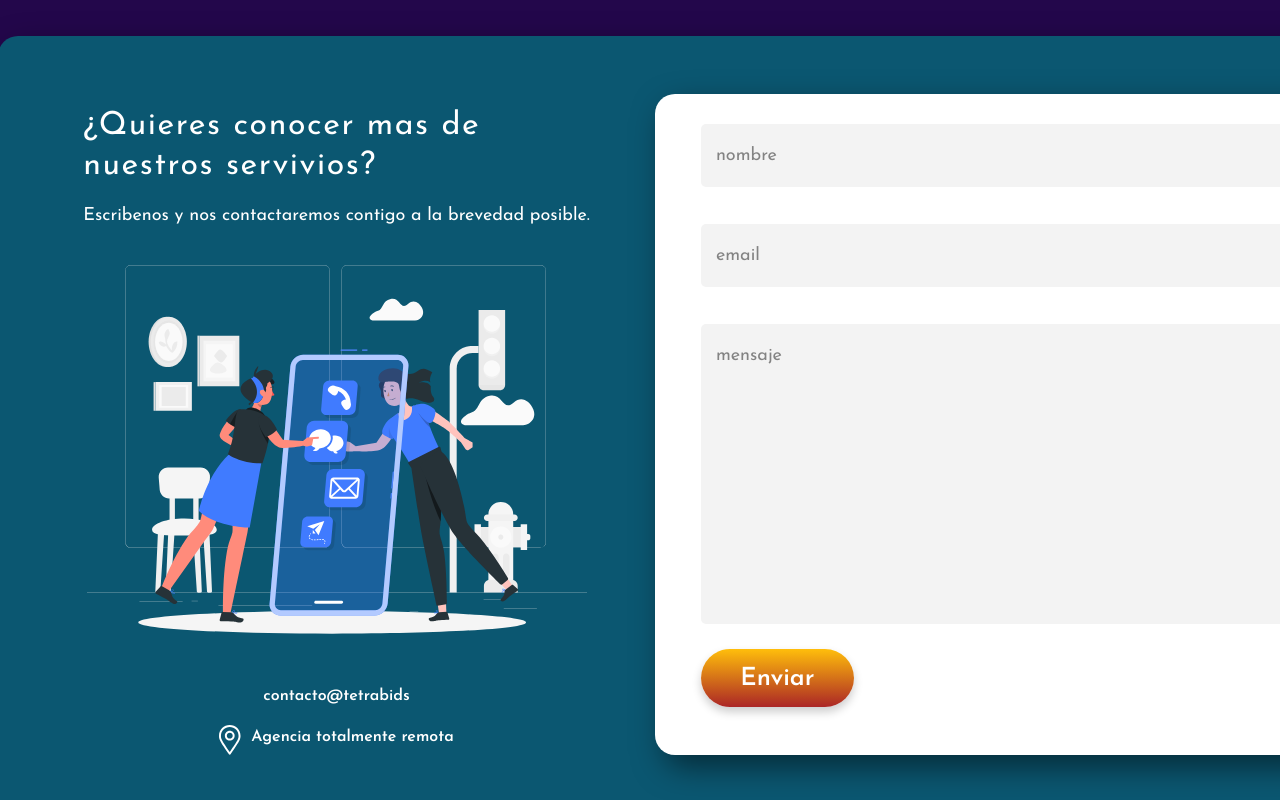
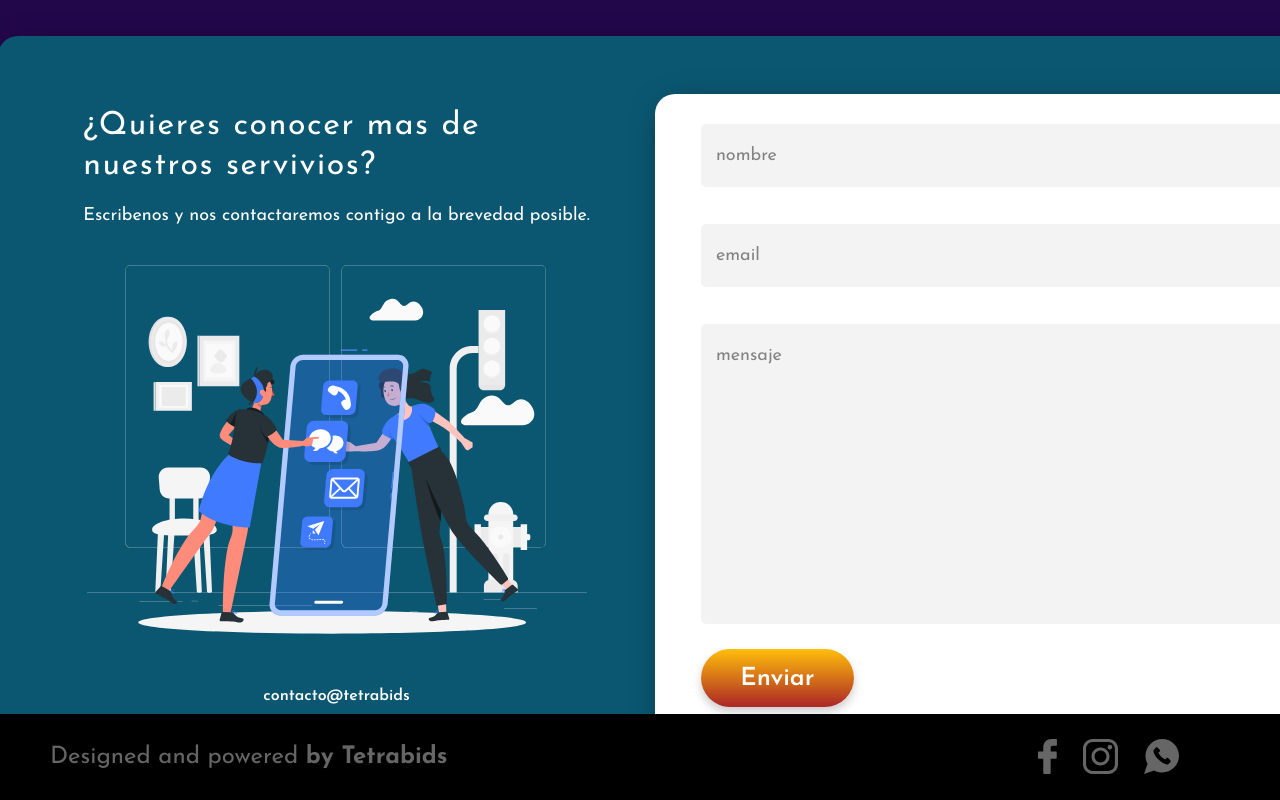
Before and after one commit to soyrbto/TetrabidsSpa, a Svelte app: page / in a window 1280 px wide. Shown: the part 864-1664 px from the top of the page. Built offline with nearby package versions, Linux system fonts and the light colour scheme.

Commit message:
footer linked icons

```diff
--- a/src/Sections/footer.svelte
+++ b/src/Sections/footer.svelte
@@ -5,15 +5,14 @@
   footer {
     display: flex;
     width: 100%;
-    height: 132px;
+    height: 86px;
     background: black;
     font-family: var(--display-typo);
     color: #666666;
     font-size: 24px;
-    padding: 78px 101px 30px 50px;
+    padding: 25px 101px 25px 50px;
     position: absolute;
     bottom: 0px;
-    z-index: -100;
     justify-content: space-between;
   }
 
@@ -29,12 +28,26 @@
 
   li {
     list-style: none;
+
   }
 
   .icons {
     width: 141px;
   }
-</style>
+
+  .overFooter {
+    position: absolute;
+    bottom: 0px;
+    height: 50px;
+    width: 100%;
+    z-index: -1;
+    background-color: black;
+    margin-bottom: 86px;
+  }
+
+ </style>
+
+<div class="overFooter"></div>
 
 <footer>
   <div class="content">Designed and powered <span> by Tetrabids</span></div>
@@ -45,7 +58,7 @@
           <img src="./images/facebook.svg" alt="facebook icon" /></a>
       </li>
       <li>
-        <a href="www.change.com">
+        <a href="https://www.instagram.com/tetrabids/" target="_blank">
           <img src="./images/instagram.svg" alt="instagram icon" /></a>
       </li>
       <li>
```
